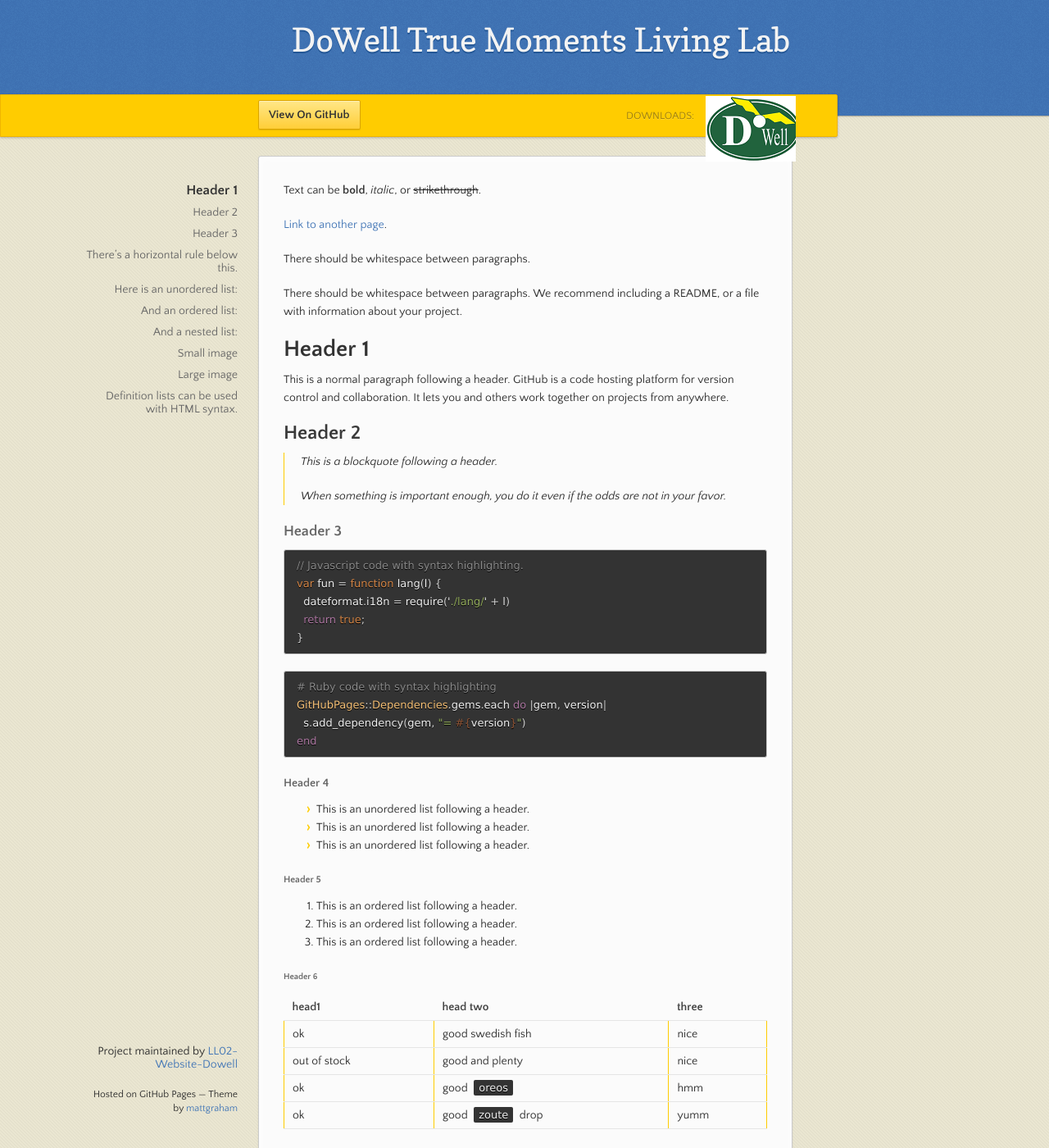
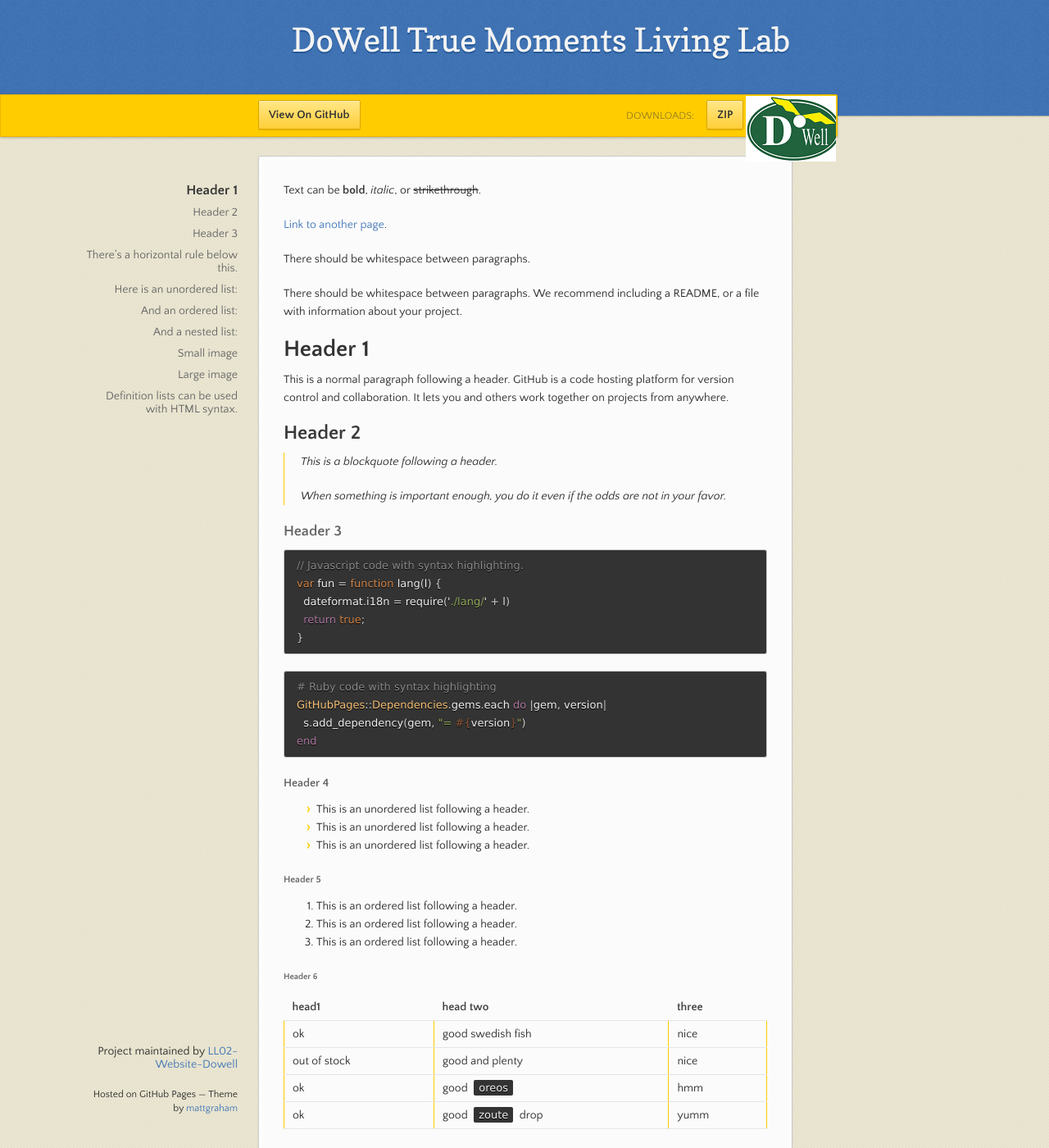
Before and after one commit to LL02-Website-Dowell/Digital-Twin-Note-Taker-Ideation.Dowell, a Jekyll site: the page built from index.md, in a window 1280 px wide and 1400 px high. Shown: the whole window at 82% size. Built offline with Jekyll 4.4.1, drawn with Linux system fonts in a browser that asks for light colours; the repository's description, which GitHub fills in, is left out.

Commit message:
Update jekyll-theme-leap-day.scss

```diff
--- a/_sass/jekyll-theme-leap-day.scss
+++ b/_sass/jekyll-theme-leap-day.scss
@@ -271,7 +271,7 @@ top: 10px;
     position:absolute;
     height: 80px;
     width: 110px;
-    right:50px;
+    right:1px;
     top:1px;
     display: block;
     background: url(../images/logo.png);
```
